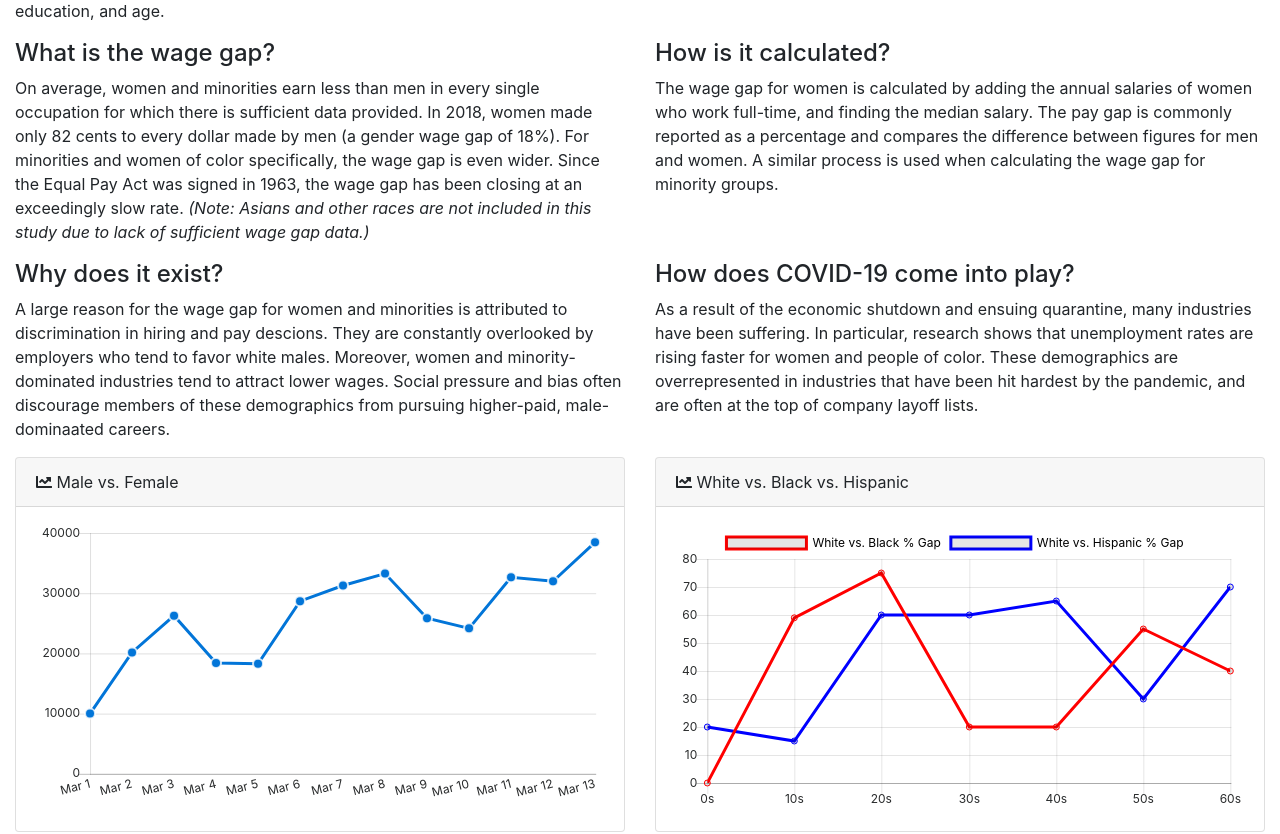
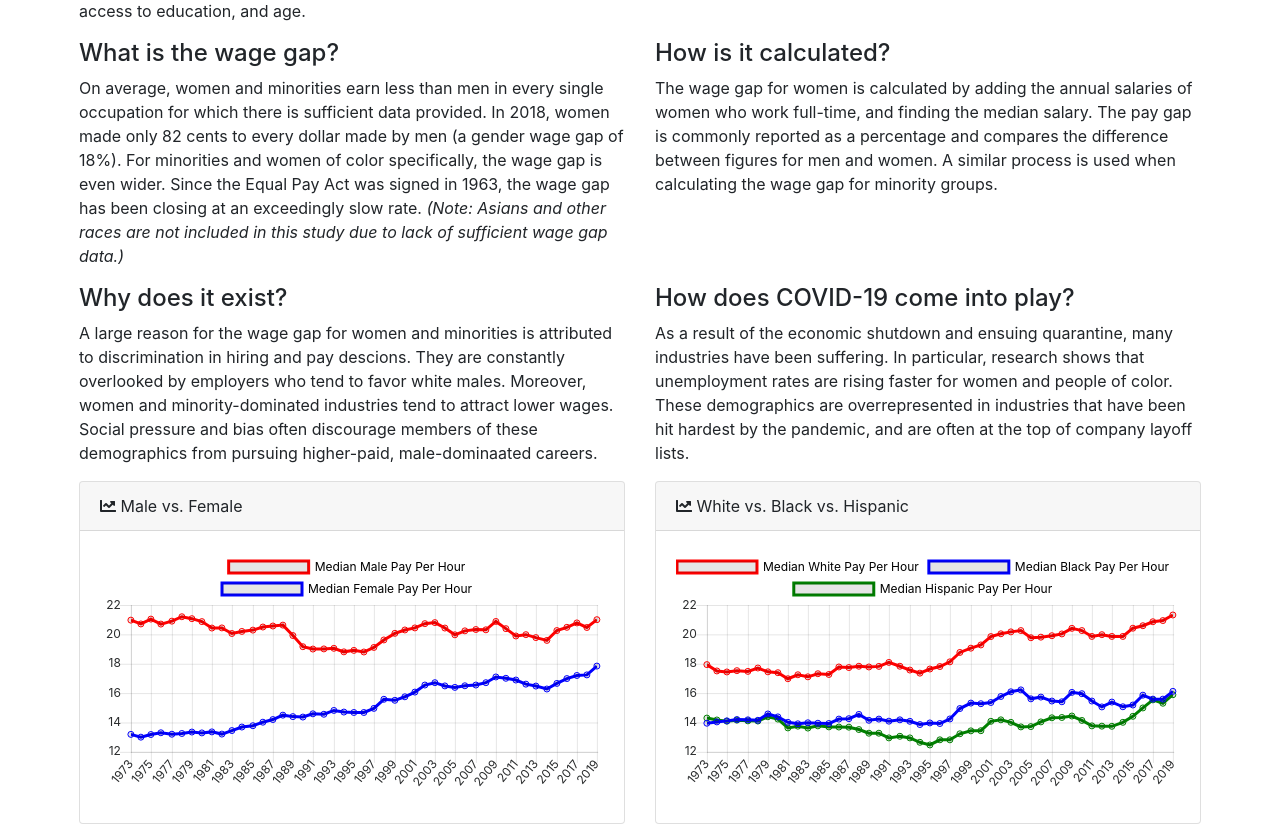
Before and after one commit to asmikumar/economic-analysis-covid19, a plain HTML site: page wage_gap.html in a window 1280 px wide. Shown: the part 143-977 px from the top of the page. Drawn offline with Linux system fonts and the light colour scheme.

Commit message:
Added graphs and aesthetics

```diff
--- a/css/sb-admin.css
+++ b/css/sb-admin.css
@@ -8,9 +8,13 @@ html {
   position: relative;
   min-height: 100%;
 }
-
-body {
+#contact {
+  padding-left: 5%;
+}
+#encapsule {
   height: 100%;
+  margin-right: 5%;
+  margin-left: 5%;
 }
 
 #wrapper {
@@ -24,6 +28,14 @@ body {
   width: 100%;
   padding-top: 1rem;
   padding-bottom: 80px;
+}
+
+#contact {
+  background-color: #cc0000;
+  color: white;
+  font-size: 15px;
+  width: 100%;
+  margin: 0;
 }
 
 body.fixed-nav #content-wrapper {
--- a/graphs/male_female.js
+++ b/graphs/male_female.js
@@ -1,55 +1,57 @@
-// Set new default font family and font color to mimic Bootstrap's default styling
 Chart.defaults.global.defaultFontFamily = '-apple-system,system-ui,BlinkMacSystemFont,"Segoe UI",Roboto,"Helvetica Neue",Arial,sans-serif';
 Chart.defaults.global.defaultFontColor = '#292b2c';
 
-// Area Chart Example
-var ctx = document.getElementById("male_female");
-var male_female = new Chart(ctx, {
+var line_chart = document.getElementById("male_female");
+
+var dataFirst = {
+    label: "Median Male Pay Per Hour",
+    data: [20.97, 20.71, 21.04, 20.7, 20.9, 21.2, 21.07, 20.87, 20.43, 20.44,
+          20.06, 20.2, 20.29, 20.5, 20.57, 20.63, 19.92, 19.16, 19, 19.01, 19.05,
+          18.81, 18.91, 18.8, 19.11, 19.62, 20.07, 20.3, 20.44, 20.73, 20.8,
+          20.43, 19.97, 20.24, 20.33, 20.31, 20.88, 20.39, 19.89, 19.98, 19.78,
+          19.59, 20.26, 20.48, 20.78, 20.47, 21],
+    lineTension: 0,
+    fill: false,
+    borderColor: 'red'
+  };
+
+var dataSecond = {
+    label: "Median Female Pay Per Hour",
+    data: [13.19, 13, 13.18, 13.3, 13.2, 13.25, 13.35, 13.29, 13.36, 13.21, 13.45,
+          13.69, 13.78, 14.02, 14.2, 14.5, 14.4, 14.37, 14.59, 14.56, 14.82, 14.71,
+          14.68, 14.68, 14.96, 15.58, 15.51, 15.75, 16.07, 16.55, 16.71, 16.49, 16.39,
+          16.5, 16.55, 16.71, 17.1, 17.01, 16.89, 16.61, 16.48, 16.28, 16.66, 16.99,
+          17.2, 17.24, 17.84],
+    lineTension: 0,
+    fill: false,
+    borderColor: 'blue'
+  };
+
+
+
+var data = {
+  labels: ["1973", "1974", "1975", "1976", "1977", "1978", "1979", "1980", "1981", "1982",
+          "1983", "1984", "1985", "1986", "1987", "1988", "1989", "1990", "1991", "1992",
+          "1993", "1994", "1995", "1996", "1997", "1998", "1999", "2000", "2001", "2002",
+          "2003", "2004", "2005", "2006", "2007", "2008", "2009", "2010", "2011", "2012",
+          "2013", "2014", "2015", "2016", "2017", "2018", "2019"],
+  datasets: [dataFirst, dataSecond]
+};
+
+var chartOptions = {
+  legend: {
+    display: true,
+    position: 'top',
+    labels: {
+      boxWidth: 80,
+      fontColor: 'black'
+    }
+  },
+
+};
+
+var white_black_hispanic = new Chart(line_chart, {
   type: 'line',
-  data: {
-    labels: ["Mar 1", "Mar 2", "Mar 3", "Mar 4", "Mar 5", "Mar 6", "Mar 7", "Mar 8", "Mar 9", "Mar 10", "Mar 11", "Mar 12", "Mar 13"],
-    datasets: [{
-      label: "Sessions",
-      lineTension: false,
-      fill: false,
-      backgroundColor: "rgba(2,117,216,0.2)",
-      borderColor: "rgba(2,117,216,1)",
-      pointRadius: 5,
-      pointBackgroundColor: "rgba(2,117,216,1)",
-      pointBorderColor: "rgba(255,255,255,0.8)",
-      pointHoverRadius: 5,
-      pointHoverBackgroundColor: "rgba(2,117,216,1)",
-      pointHitRadius: 50,
-      pointBorderWidth: 2,
-      data: [10000, 20162, 26263, 18394, 18287, 28682, 31274, 33259, 25849, 24159, 32651, 31984, 38451],
-    }],
-  },
-  options: {
-    scales: {
-      xAxes: [{
-        time: {
-          unit: 'date'
-        },
-        gridLines: {
-          display: false
-        },
-        ticks: {
-          maxTicksLimit: 7
-        }
-      }],
-      yAxes: [{
-        ticks: {
-          min: 0,
-          max: 40000,
-          maxTicksLimit: 5
-        },
-        gridLines: {
-          color: "rgba(0, 0, 0, .125)",
-        }
-      }],
-    },
-    legend: {
-      display: false
-    }
-  }
+  data: data,
+  options: chartOptions
 });
--- a/graphs/white_black_hispanic.js
+++ b/graphs/white_black_hispanic.js
@@ -1,29 +1,51 @@
-// Set new default font family and font color to mimic Bootstrap's default styling
 Chart.defaults.global.defaultFontFamily = '-apple-system,system-ui,BlinkMacSystemFont,"Segoe UI",Roboto,"Helvetica Neue",Arial,sans-serif';
 Chart.defaults.global.defaultFontColor = '#292b2c';
 
-// Area Chart Example
 var line_chart = document.getElementById("white_black_hispanic");
 
 var dataFirst = {
-    label: "White vs. Black % Gap",
-    data: [0, 59, 75, 20, 20, 55, 40],
+    label: "Median White Pay Per Hour",
+    data: [17.94, 17.51, 17.44, 17.53, 17.48, 17.71, 17.45, 17.39, 16.98, 17.25,
+          17.11, 17.32, 17.27, 17.78, 17.74, 17.83, 17.78, 17.82, 18.09, 17.83,
+          17.57, 17.36, 17.64, 17.81, 18.13, 18.77, 19.06, 19.28, 19.85, 20.04,
+          20.17, 20.26, 19.77, 19.81, 19.91, 20.03, 20.41, 20.26, 19.86, 19.98,
+          19.86, 19.86, 20.42, 20.59, 20.86, 20.94, 21.32],
     lineTension: 0,
     fill: false,
     borderColor: 'red'
   };
 
 var dataSecond = {
-    label: "White vs. Hispanic % Gap",
-    data: [20, 15, 60, 60, 65, 30, 70],
+    label: "Median Black Pay Per Hour",
+    data: [13.95, 14.04, 14.11, 14.2, 14.18, 14.15, 14.58, 14.38, 14.01, 13.91,
+          13.98, 13.95, 13.93, 14.23, 14.26, 14.55, 14.15, 14.23, 14.09, 14.18,
+          14.08, 13.86, 13.97, 13.93, 14.24, 14.95, 15.32, 15.28, 15.36, 15.77,
+          16.09, 16.22, 15.61, 15.73, 15.46, 15.41, 16.05, 15.96, 15.46, 15.06,
+          15.39, 15.07, 15.19, 15.86, 15.59, 15.59, 16.12],
     lineTension: 0,
     fill: false,
     borderColor: 'blue'
   };
 
+  var dataThird = {
+      label: "Median Hispanic Pay Per Hour",
+      data: [14.3, 14.17, 14.09, 14.16, 14.11, 14.1, 14.39, 14.23, 13.63, 13.75,
+            13.62, 13.77, 13.7, 13.69, 13.68, 13.52, 13.27, 13.27, 12.95, 13.06,
+            12.95, 12.65, 12.47, 12.82, 12.82, 13.23, 13.43, 13.44, 14.08, 14.18,
+            14.01, 13.7, 13.72, 14.04, 14.32, 14.34, 14.44, 14.14, 13.77, 13.75,
+            13.74, 14.01, 14.42, 14.99, 15.54, 15.31, 15.89],
+      lineTension: 0,
+      fill: false,
+      borderColor: 'green'
+    };
+
 var data = {
-  labels: ["0s", "10s", "20s", "30s", "40s", "50s", "60s"],
-  datasets: [dataFirst, dataSecond]
+  labels: ["1973", "1974", "1975", "1976", "1977", "1978", "1979", "1980", "1981", "1982",
+          "1983", "1984", "1985", "1986", "1987", "1988", "1989", "1990", "1991", "1992",
+          "1993", "1994", "1995", "1996", "1997", "1998", "1999", "2000", "2001", "2002",
+          "2003", "2004", "2005", "2006", "2007", "2008", "2009", "2010", "2011", "2012",
+          "2013", "2014", "2015", "2016", "2017", "2018", "2019"],
+  datasets: [dataFirst, dataSecond, dataThird]
 };
 
 var chartOptions = {
--- a/wage_gap.html
+++ b/wage_gap.html
@@ -26,7 +26,7 @@
     <div id="container"></div>
 
   </head>
-
+  <div id="encapsule">
   <body id="page-top">
 
     <nav class="navbar navbar-expand navbar-dark bg-dark static-top">
@@ -127,6 +127,10 @@
       <!-- /.content-wrapper -->
 
     </div>
+  </div>
+  <footer id="contact">
+    <p> &#9993; Contact us at @gmail.com</p>
+  </footer>
     <!-- /#wrapper -->
 
     <!-- Scroll to Top Button-->
```
Also changed, not shown: combination.html (+5 -1 lines), index.html (+5 -2 lines), unemployment.html (+5 -1 lines).
